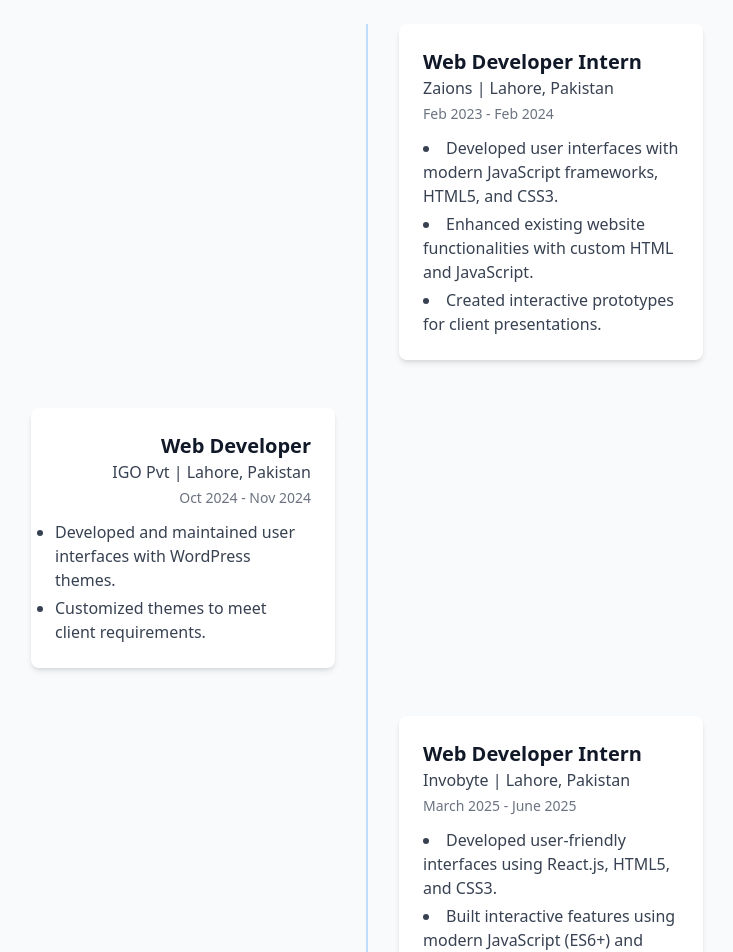
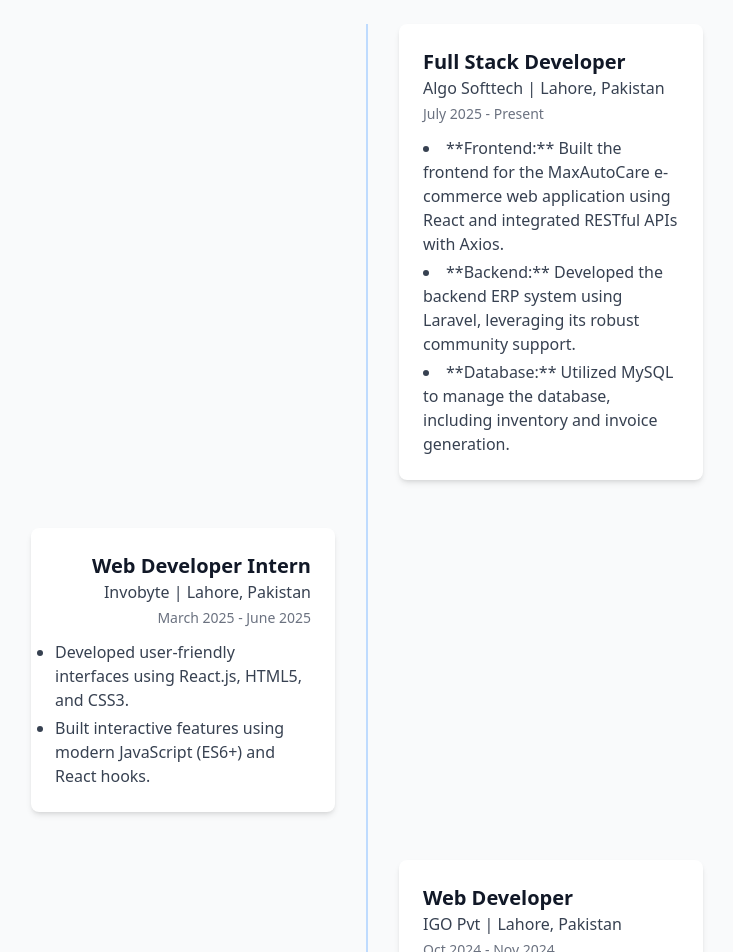
Before and after one commit to fayyaz48097/portfolio-react, a React (Vite) app: page / in a window 1280 px wide. Shown: the part 900-1852 px from the top of the page, without its empty margins (273-1006 px from the left). Built offline with nearby package versions, Linux system fonts and the light colour scheme.

Commit message:
Updates like Algo Softect

```diff
--- a/src/App.jsx
+++ b/src/App.jsx
@@ -384,13 +384,83 @@
           <div className="relative mb-12 experience-item ml-[calc(50%+2rem)]">
             <div className="p-6 bg-white rounded-lg shadow-md">
               <h4 className="text-xl font-bold text-gray-900">
+                Full Stack Developer
+              </h4>
+              <p className="text-gray-700">Algo Softtech | Lahore, Pakistan</p>
+              <p className="mt-1 mb-3 text-sm text-gray-500">
+                July 2025 - Present
+              </p>
+              <ul className="space-y-1 text-gray-700 list-disc list-inside">
+                <li>
+                  **Frontend:** Built the frontend for the MaxAutoCare
+                  e-commerce web application using React and integrated RESTful
+                  APIs with Axios.
+                </li>
+                <li>
+                  **Backend:** Developed the backend ERP system using Laravel,
+                  leveraging its robust community support.
+                </li>
+                <li>
+                  **Database:** Utilized MySQL to manage the database, including
+                  inventory and invoice generation.
+                </li>
+              </ul>
+            </div>
+          </div>
+          {/* Experience Item 2 (Right Aligned) */}
+          <div className="relative mb-12 experience-item mr-[calc(50%+2rem)]">
+            <div className="p-6 bg-white rounded-lg shadow-md">
+              <h4 className="text-xl font-bold text-right text-gray-900">
                 Web Developer Intern
               </h4>
-              <p className="text-gray-700">Zaions | Lahore, Pakistan</p>
+              <p className="text-right text-gray-700">
+                Invobyte | Lahore, Pakistan
+              </p>
+              <p className="mt-1 mb-3 text-sm text-right text-gray-500">
+                March 2025 - June 2025
+              </p>
+              <ul className="space-y-1 text-left text-gray-700 list-disc list-outside">
+                <li>
+                  Developed user-friendly interfaces using React.js, HTML5, and
+                  CSS3.
+                </li>
+                <li>
+                  Built interactive features using modern JavaScript (ES6+) and
+                  React hooks.
+                </li>
+              </ul>
+            </div>
+          </div>
+          {/* Experience Item 3 (Left Aligned) */}
+          <div className="relative mb-12 experience-item ml-[calc(50%+2rem)]">
+            <div className="p-6 bg-white rounded-lg shadow-md">
+              <h4 className="text-xl font-bold text-gray-900">Web Developer</h4>
+              <p className="text-gray-700">IGO Pvt | Lahore, Pakistan</p>
               <p className="mt-1 mb-3 text-sm text-gray-500">
+                Oct 2024 - Nov 2024
+              </p>
+              <ul className="space-y-1 text-gray-700 list-disc list-inside">
+                <li>
+                  Developed and maintained user interfaces with WordPress
+                  themes.
+                </li>
+                <li>Customized themes to meet client requirements.</li>
+              </ul>
+            </div>
+          </div>
+          {/* Experience Item 4 (Right Aligned) */}
+          <div className="relative mb-12 experience-item mr-[calc(50%+2rem)]">
+            <div className="p-6 bg-white rounded-lg shadow-md">
+              <h4 className="text-xl font-bold text-right text-gray-900">
+                Web Developer Intern
+              </h4>
+              <p className="text-right text-gray-700">
+                Zaions | Lahore, Pakistan
+              </p>
+              <p className="mt-1 mb-3 text-sm text-right text-gray-500">
                 Feb 2023 - Feb 2024
               </p>
-              <ul className="space-y-1 text-gray-700 list-disc list-inside">
+              <ul className="space-y-1 text-left text-gray-700 list-disc list-outside">
                 <li>
                   Developed user interfaces with modern JavaScript frameworks,
                   HTML5, and CSS3.
@@ -401,49 +471,6 @@
                 </li>
                 <li>
                   Created interactive prototypes for client presentations.
-                </li>
-              </ul>
-            </div>
-          </div>
-          {/* Experience Item 2 (Right Aligned) */}
-          <div className="relative mb-12 experience-item mr-[calc(50%+2rem)]">
-            <div className="p-6 bg-white rounded-lg shadow-md">
-              <h4 className="text-xl font-bold text-right text-gray-900">
-                Web Developer
-              </h4>
-              <p className="text-right text-gray-700">
-                IGO Pvt | Lahore, Pakistan
-              </p>
-              <p className="mt-1 mb-3 text-sm text-right text-gray-500">
-                Oct 2024 - Nov 2024
-              </p>
-              <ul className="space-y-1 text-left text-gray-700 list-disc list-outside">
-                <li>
-                  Developed and maintained user interfaces with WordPress
-                  themes.
-                </li>
-                <li>Customized themes to meet client requirements.</li>
-              </ul>
-            </div>
-          </div>
-          {/* Experience Item 3 (Left Aligned) */}
-          <div className="relative mb-12 experience-item ml-[calc(50%+2rem)]">
-            <div className="p-6 bg-white rounded-lg shadow-md">
-              <h4 className="text-xl font-bold text-gray-900">
-                Web Developer Intern
-              </h4>
-              <p className="text-gray-700">Invobyte | Lahore, Pakistan</p>
-              <p className="mt-1 mb-3 text-sm text-gray-500">
-                March 2025 - June 2025
-              </p>
-              <ul className="space-y-1 text-gray-700 list-disc list-inside">
-                <li>
-                  Developed user-friendly interfaces using React.js, HTML5, and
-                  CSS3.
-                </li>
-                <li>
-                  Built interactive features using modern JavaScript (ES6+) and
-                  React hooks.
                 </li>
               </ul>
             </div>
@@ -769,6 +796,22 @@
         description:
           "Developed user interfaces with modern JavaScript frameworks, HTML5, and CSS3; wrote custom HTML and JavaScript for existing websites; developed interactive prototypes.",
         technologies: ["JavaScript", "HTML5", "CSS3", "WordPress"],
+        type: "Experience",
+      },
+      {
+        title: "Full Stack Developer - Algo Softtech",
+        year: 2025,
+        description: `Frontend: Using React build frontend for MaxAutoCare ecommerce web application. Using restful api integration using axios.
+                      Backend: Laravel supported by huge communite, use as backend ERP system. Each entry invenory system invoice generated.
+                      Database: MySQL used as database system.`,
+        technologies: [
+          "React Js",
+          "HTML5",
+          "CSS3",
+          "Tailwind",
+          "Laravel",
+          "RestFul APIs",
+        ],
         type: "Experience",
       },
       {
```
Also changed, not shown: 1 other file (tests, documents, lock files or other folders).
